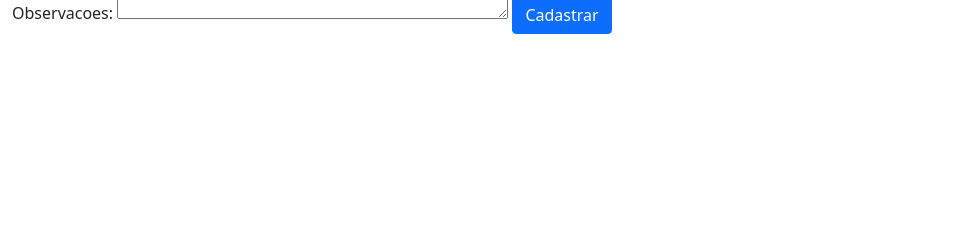
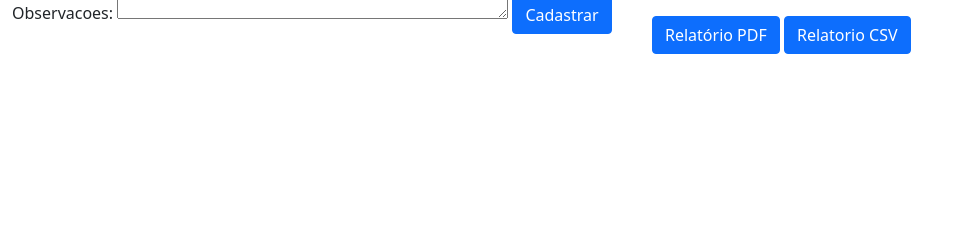
Before and after one commit to fabiobferreira/workspace, a Django app: page /sistema/veiculos in a window 1280 px wide. Shown: the part 385-625 px from the top of the page, without its empty margins (0-961 px from the left). Run offline with Django 4.2, Linux system fonts and the light colour scheme; a user stored in the database is signed in; data comes from the database, SQL or seed files in the repository; some libraries are stand-ins or nearby versions.

Commit message:
Aula relatórios PDF e CSV

```diff
--- a/ProjetoFinal/core/templates/core/lista_veiculos.html
+++ b/ProjetoFinal/core/templates/core/lista_veiculos.html
@@ -42,6 +42,9 @@
               {% endfor %}
             </tbody>
         </table>
+        <a class="btn btn-primary" href="{% url 'relatorio_pdf' %}" target="_blank">Relatório PDF</a>
+        <a class="btn btn-primary" href="{% url 'relatorio_csv' %}" target="_blank">Relatorio CSV</a>
+
     </div>
 </div>
 
--- a/ProjetoFinal/core/urls.py
+++ b/ProjetoFinal/core/urls.py
@@ -42,6 +42,9 @@ from . views import (
     movmensalistas_novo,
     movmensalistas_update,
     movmensalistas_delete,
+
+    Pdf,
+    ExportarParaCSV,
     )
 
 urlpatterns = [
@@ -70,4 +73,7 @@ urlpatterns = [
     path('movmensalistas_novo', movmensalistas_novo, name='core_movmensalistas_novo'),
     path('movmensalistas_update', movmensalistas_update, name='core_movmensalistas_update'),
     path('movmensalistas_delete', movmensalistas_delete, name='core_movmensalistas_delete'),
+
+    path('relatorio-pdf', Pdf.as_view(), name='relatorio_pdf'),
+    path('relatorio-csv', ExportarParaCSV.as_view(), name='relatorio_csv')
 ]
--- a/ProjetoFinal/core/views.py
+++ b/ProjetoFinal/core/views.py
@@ -1,3 +1,5 @@
+import csv
+
 from django.shortcuts import render, redirect
 from django.contrib.auth.decorators import login_required
 from .models import (
@@ -217,3 +219,50 @@ def movmensalistas_delete(request, id):
         return redirect('core_lista_movmensalistas')
     else:
         return render(request, 'core/delete_confirm.html', {'obj': movmensalistas})
+
+
+from django.http import HttpResponse
+from django.template.loader import get_template
+import xhtml2pdf.pisa as pisa
+import io
+from django.views.generic.base import View
+class Render:
+    @staticmethod
+    def render(path: str, params: dict, filename: str):
+        template = get_template(path)
+        html = template.render(params)
+        response = io.BytesIO()
+        pdf = pisa.pisaDocument(
+            io.BytesIO(html.encode("UTF-8")), response)
+        if not pdf.err:
+            response = HttpResponse(
+                response.getvalue(), content_type='application/pdf')
+            response['Content-Disposition'] = 'attachment;filename=%s.pdf' % filename
+            return response
+        else:
+            return HttpResponse("Error Rendering PDF", status=400)
+class Pdf(View):
+
+    def get(self, request):
+        veiculos = Veiculo.objects.all()
+        params = {
+            'veiculos': veiculos,
+            'request': request,
+        }
+        return Render.render('core/relatorio.html', params, 'relatorio_veiculos')
+class ExportarParaCSV(View):
+    def get(self, request):
+        response = HttpResponse(content_type='text/csv')
+        response['Content-Disposition'] = 'attachment; filename="somefilename.csv"'
+
+        veiculos = Veiculo.objects.all()
+
+        writer = csv.writer(response)
+        writer.writerow(['Id', 'Marca', 'placa', 'Proprietario', 'Cor'])
+
+        for veiculo in veiculos:
+            writer.writerow(
+                [veiculo.id, veiculo.marca, veiculo.placa, veiculo.proprietario,
+                 veiculo.cor
+                 ])
+        return response
```
Also changed, not shown: ProjetoFinal/core/templates/core/relatorio.html (added, +24 -0 lines).
